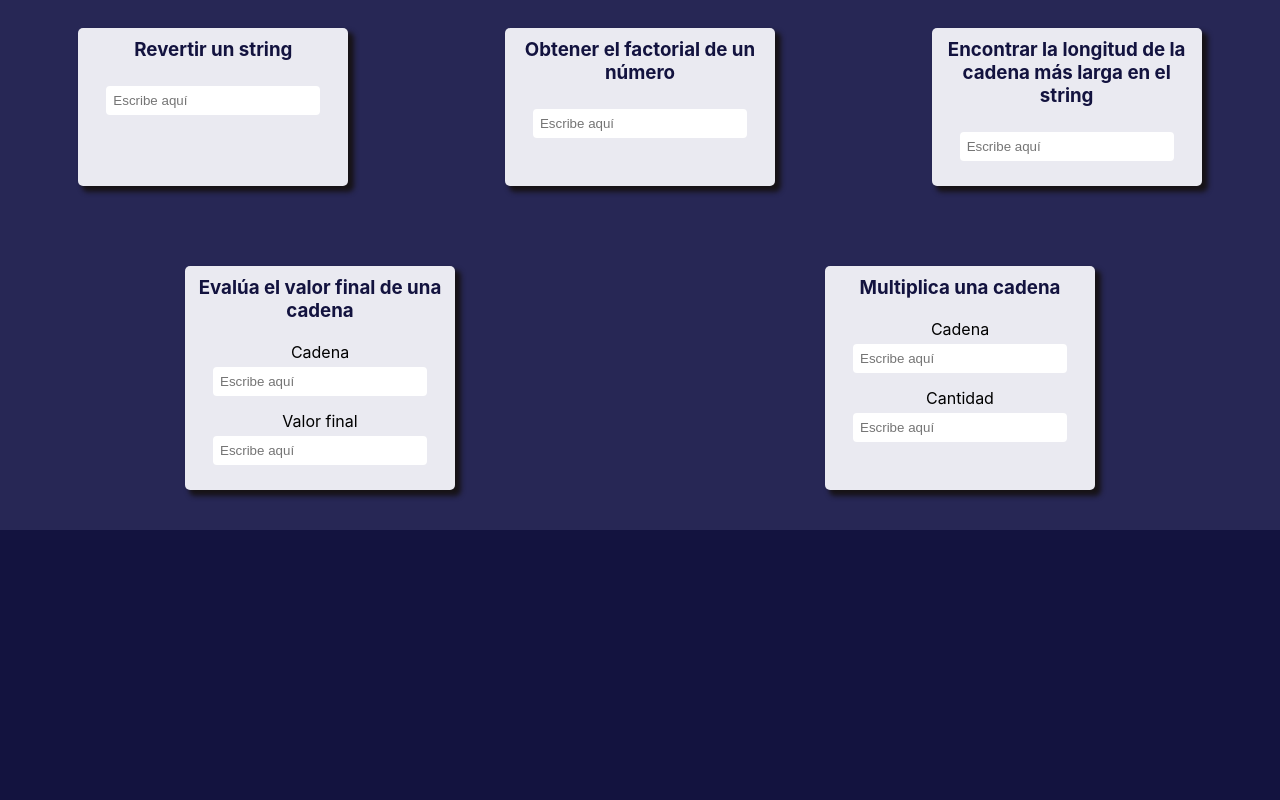
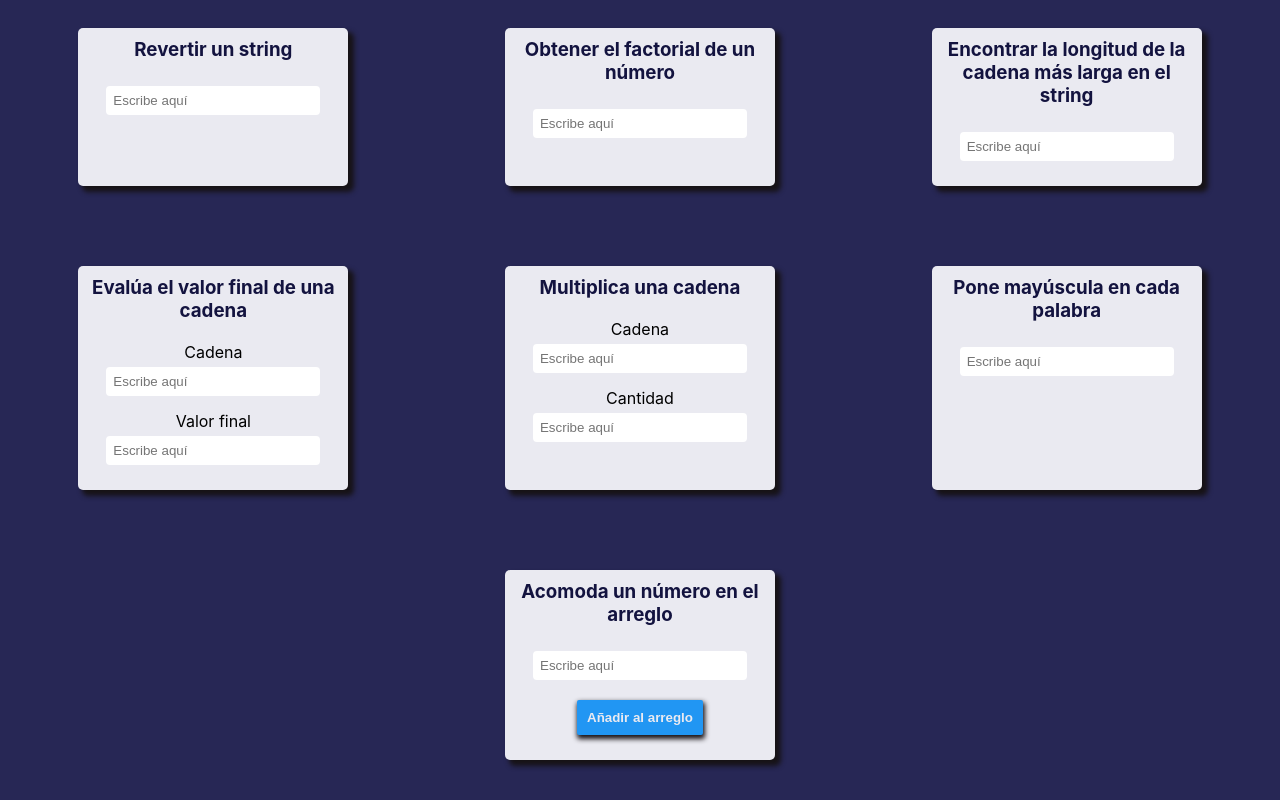
Before and after one commit to RaulAcostaDeveloper/AlgoritmosEnReact, a React (Create React App) app: page / in a window 1280 px wide. Shown: the part 444-1244 px from the top of the page. Before the commit the page ends 974 px from the top, so only its background shows below. Built offline with nearby package versions, Linux system fonts and the light colour scheme.

Commit message:
Más algoritmos

```diff
--- /dev/null
+++ b/src/Components/Algoritmos/AcomodaNumeroEnArray.js
@@ -0,0 +1,30 @@
+import { useState, useEffect } from "react";
+
+const AcomodaNumeroEnArray = ()=> {
+    const [numero, setNumero] = useState('');
+    const [cadena, setCadena] = useState([]);
+    const handleNumeroArray = () => {
+        if (numero) {
+            let arrayAcomodado = cadena.concat(numero);
+            arrayAcomodado = arrayAcomodado.sort((a, b) => a - b);
+            setCadena(arrayAcomodado);
+        }
+        setNumero('');
+    }
+    return (
+        <>
+        <div className="block100">
+            <input type={'number'} placeholder='Escribe aquí' value={numero} onChange={(e)=>setNumero(e.target.value)}/>
+        </div>
+        <div className="block100">
+            <button onClick={()=>{handleNumeroArray()}}>Añadir al arreglo</button>
+        </div>
+        {(cadena.length>0)&&
+        <div className="block100">
+            <p>La cadena es <b>[{cadena.map((num) => <>{num}, </>)}]</b></p>
+        </div>
+        }
+        </>
+    )
+}
+export default AcomodaNumeroEnArray;
--- /dev/null
+++ b/src/Components/Algoritmos/MayusculaEnCadaPalabra.js
@@ -0,0 +1,29 @@
+import { useState, useEffect } from "react";
+
+const MayusculaEnCadaPalabra = ()=> {
+    const [cadena, setCadena] = useState('');
+    const [cadenaFinal, setCadenaFinal] = useState('');
+    useEffect(()=>{
+        if (cadena) {
+            let str = cadena.toLowerCase()
+            .split(" ")
+            .map(val => val.replace(val.charAt(0), val.charAt(0).toUpperCase()))
+            .join(" ");
+
+            setCadenaFinal(str)
+        }
+    },[cadena])
+    return (
+        <>
+        <div className="block100">
+            <input placeholder='Escribe aquí' value={cadena} onChange={(e)=>setCadena(e.target.value)}/>
+        </div>
+        {cadenaFinal&&
+            <div  className="block100">
+                <p>La cadena resultante es <b>{cadenaFinal}</b></p>
+            </div>
+        }
+        </>
+    )
+}
+export default MayusculaEnCadaPalabra;
--- a/src/Components/SeccionAlgoritmos.js
+++ b/src/Components/SeccionAlgoritmos.js
@@ -9,6 +9,8 @@ import Factorial from './Algoritmos/Factorial';
 import LongitudDeCadenaMasLarga from './Algoritmos/LongitudDeCadenaMasLarga';
 import EvaluaValorFinalDeCadena from './Algoritmos/EvaluaValorFinalDeCadena';
 import MultiplicaUnaCadena from './Algoritmos/MultiplicaUnaCadena';
+import MayusculaEnCadaPalabra from './Algoritmos/MayusculaEnCadaPalabra';
+import AcomodaNumeroEnArray from './Algoritmos/AcomodaNumeroEnArray';
 const SeccionAlgoritmos = () => {
     return (
         <div className="seccionAlgoritmos">
@@ -37,6 +39,12 @@ const SeccionAlgoritmos = () => {
             <ContenedorAlgoritmo titulo = {'Multiplica una cadena'}>
                 <MultiplicaUnaCadena/>
             </ContenedorAlgoritmo>
+            <ContenedorAlgoritmo titulo = {'Pone mayúscula en cada palabra'}>
+                <MayusculaEnCadaPalabra/>
+            </ContenedorAlgoritmo>
+            <ContenedorAlgoritmo titulo = {'Acomoda un número en el arreglo'}>
+                <AcomodaNumeroEnArray/>
+            </ContenedorAlgoritmo>
         </div>
     )
 }
```
